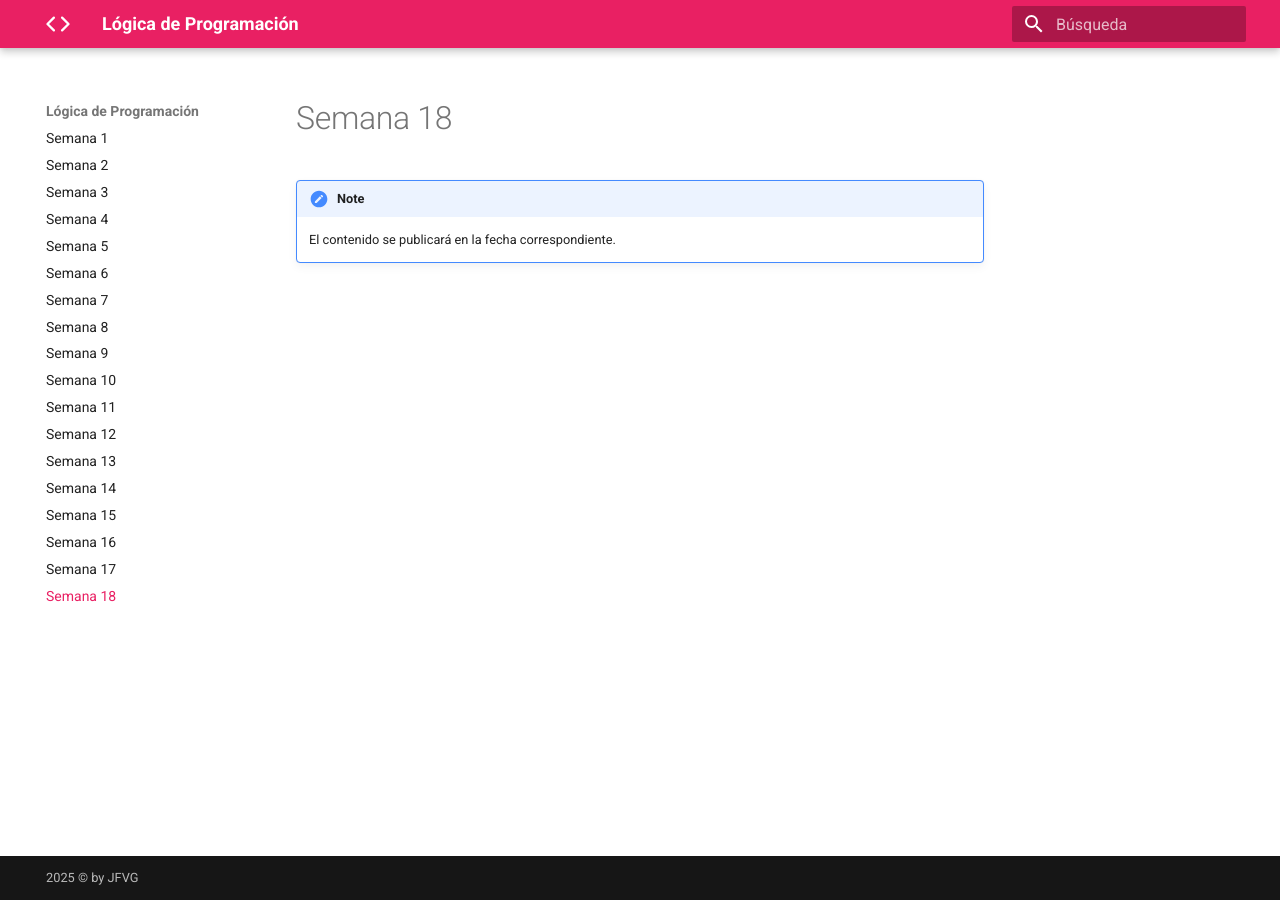
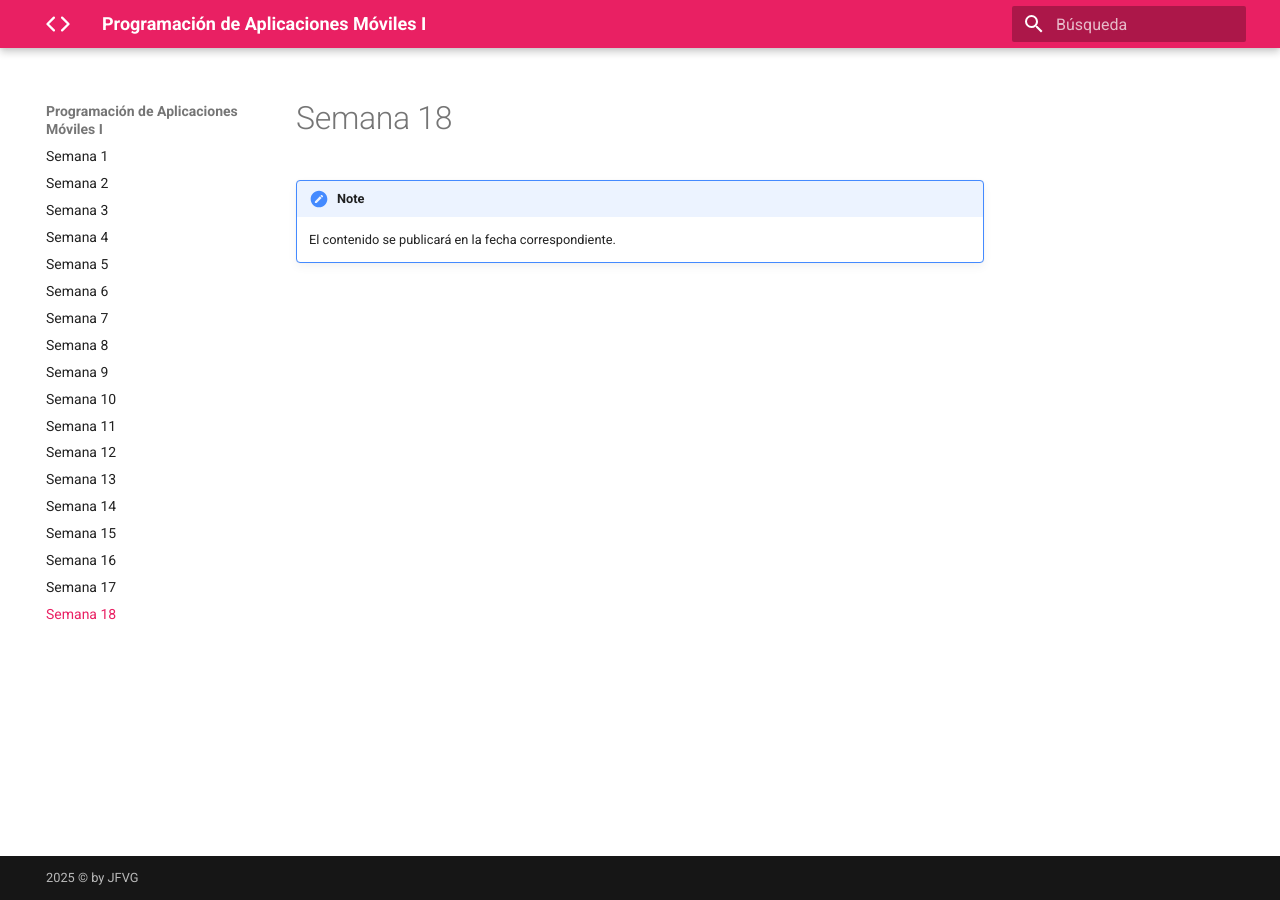
Before and after one commit to jfinfocesde/25b1, an MkDocs documentation site: the page built from docs/p18.md, in a window 1280 px wide. Built offline with MkDocs 1.6.1 and Material for MkDocs 9.7.7, drawn with Linux system fonts in a browser that asks for light colours.

Commit message:
12-02-2025

```diff
--- a/mkdocs.yml
+++ b/mkdocs.yml
@@ -1,5 +1,5 @@
-site_name: Lógica de Programación
-site_url: https://jfinfocesde.github.io/25lp/
+site_name: Programación de Aplicaciones Móviles I
+site_url: https://jfinfocesde.github.io/25b1/
 
 theme:
   name: material
```
Also changed, not shown: docs/index.md (+21 -3 lines).
